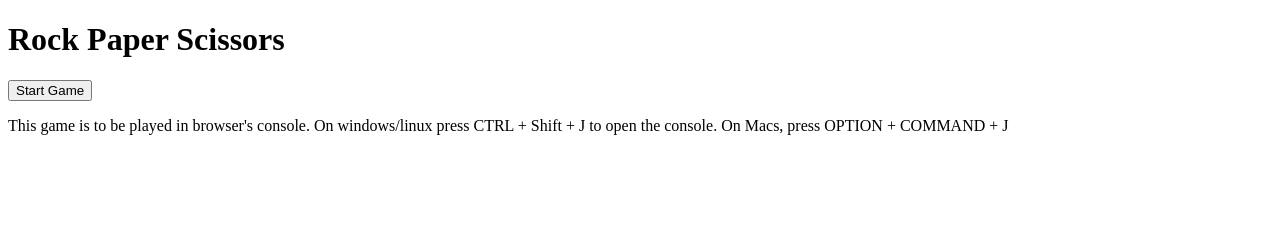
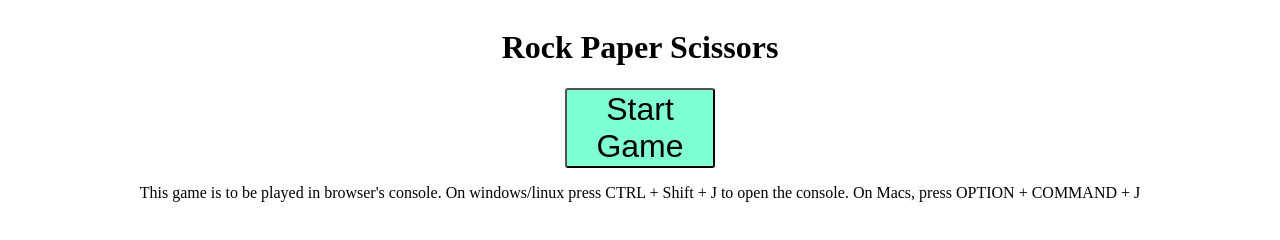
Before and after one commit to ath31m/project_rockPaperScissor, a plain HTML site: page index.html in a window 1280 px wide. Drawn offline with Linux system fonts and the light colour scheme.

Commit message:
wrote css

```diff
--- a/index.html
+++ b/index.html
@@ -8,7 +8,7 @@
     <link rel="stylesheet" href="style.css">
 </head>
 <body>
-    <div class="flex container">
+    <div class="flex-container">
         <h1>Rock Paper Scissors</h1>
         <button onclick="game()"> Start Game </button>
         <p>This game is to be played in browser's console. On windows/linux press CTRL + Shift + J
--- a/style.css
+++ b/style.css
@@ -0,0 +1,15 @@
+.flex-container {
+    display: flex;
+    flex-direction: column;
+    align-items: center;
+}
+button{
+    width: 150px;
+    height: auto;
+    background-color: aquamarine;
+    border-radius: 3px;
+    font-size: xx-large;
+}
+button:hover{
+    cursor: pointer;
+}
```
